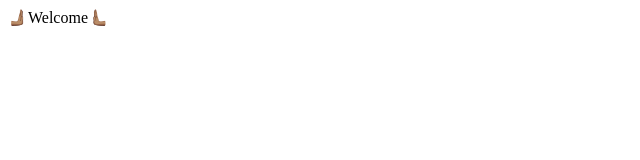
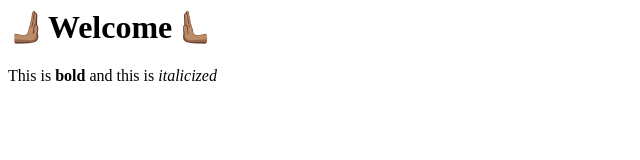
Before and after one commit to Icervantes217/Ic, a plain HTML site: page index.html in a window 1280 px wide. Shown: the whole page, without its empty margins (0-640 px from the left). Drawn offline with Linux system fonts and the light colour scheme.

Commit message:
hello its me

```diff
--- a/index.html
+++ b/index.html
@@ -1 +1,20 @@
-<hi>🫸🏽Welcome🫷🏽</hi>
+<h1>🫸🏽Welcome🫷🏽</h1>
+
+<!DOCTYPE html>
+<html>
+<head>
+
+    <body>
+        <p>
+            This is
+            <strong>
+                bold
+            </strong>
+            and this is
+            <em>
+                italicized
+            </em>
+        </p>
+    </body>
+
+</html>
```
